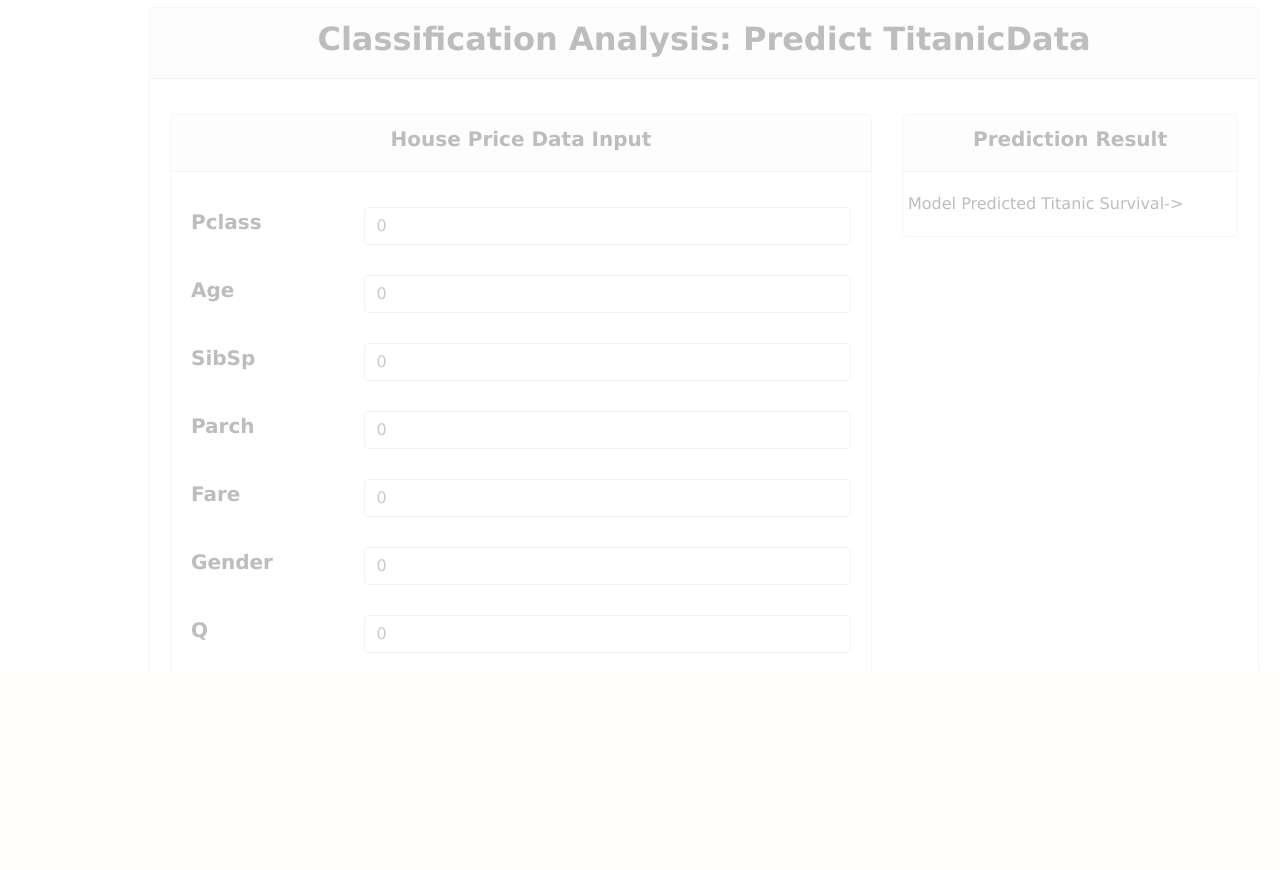
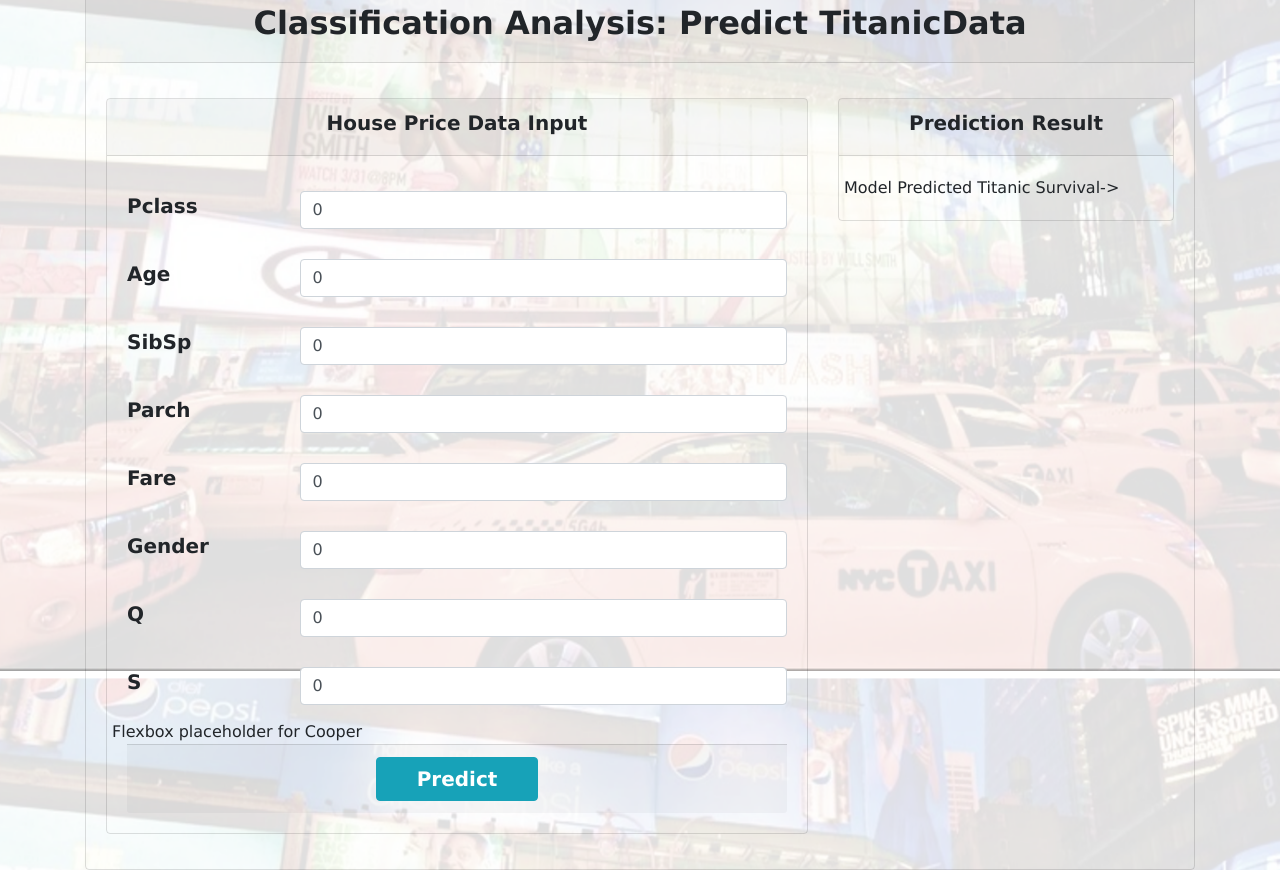
Before and after one commit to tamera-brown/NYC-Taxi-Fare-Prediction, a Flask app: template templates/homeOrig.html in a window 1280 px wide. Shown: the part 129-999 px from the top of the page. Before the commit the page ends 782 px from the top, so only its background shows below. Run offline with Flask 2, Linux system fonts and the light colour scheme; the template is opened without the code that fills it, so the values that code supplies are empty; some libraries are stand-ins or nearby versions.

Commit message:
Update styles.css

```diff
--- a/static/styles.css
+++ b/static/styles.css
@@ -8,18 +8,9 @@
 }
 
 .background{
-    width:110%;
-    position:fixed;
-    z-index:-1;
-    opacity:.3;
-
-}
-
-#taxiImg{
-    position:fixed;
-    top: 200px;
-    left: 800px;
-
+     background-image: url("../static/NYC_Taxi.PNG");
+    background-size: cover;
+    background-attachment: fixed;
 
 
 }
@@ -33,7 +24,6 @@
 
     background: linear-gradient( #191c1f, #3a3c3d);
     line-height:1.5;
-    padding: .5rem 1rem;
     display:flex;
 
 }
```
